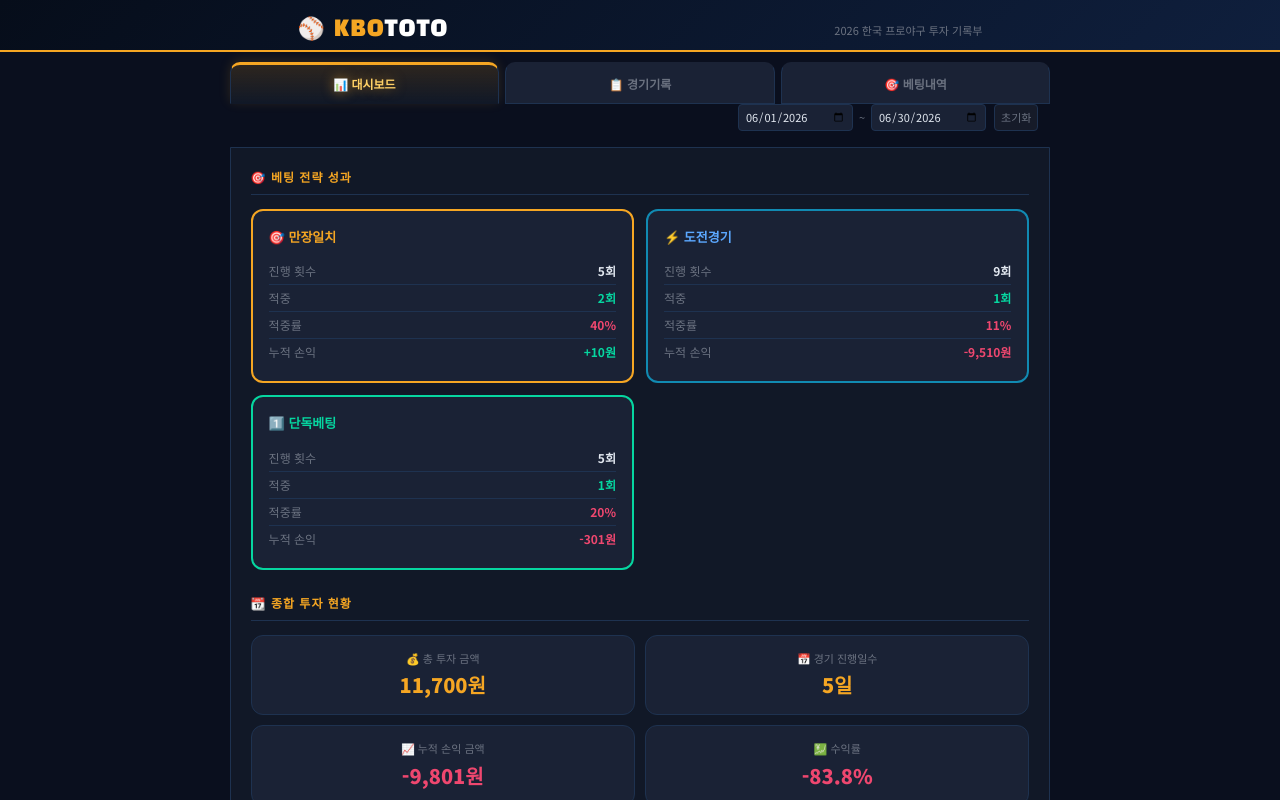
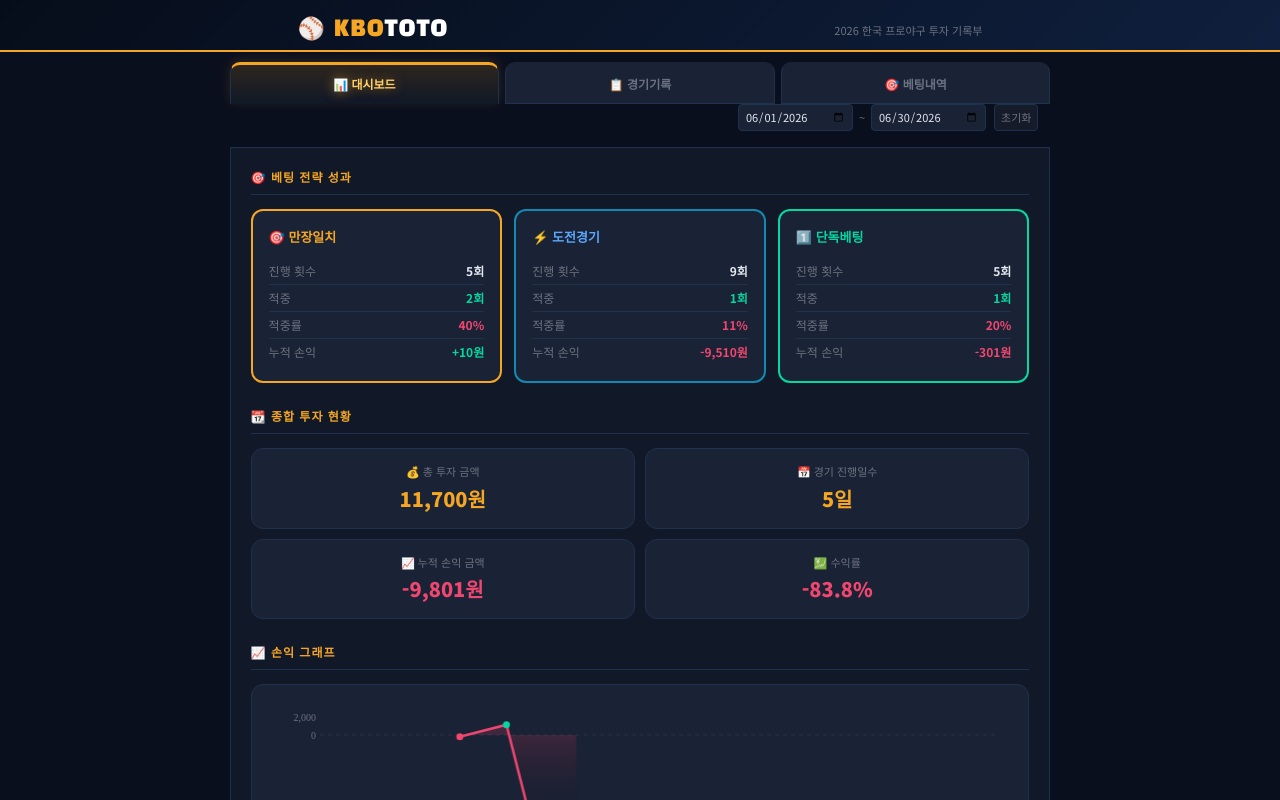
Before and after one commit to dntprbs-maker/kbo-toto-analysis, a React (Vite) app: page / in a window 1280 px wide. Shown: the top 800 px of the page. Built offline with nearby package versions, Linux system fonts and the light colour scheme.

Commit message:
fix: change bet stats grid to 3 columns

```diff
--- a/src/components/MainDashboard.css
+++ b/src/components/MainDashboard.css
@@ -84,7 +84,7 @@
 .main-dashboard .kpi-val.green { color: var(--green); }
 .main-dashboard .kpi-val.red { color: var(--red); }
 
-.main-dashboard .bet-compare { display: grid; grid-template-columns: 1fr 1fr; gap: 12px; margin-bottom: 20px; }
+.main-dashboard .bet-compare { display: grid; grid-template-columns: 1fr 1fr 1fr; gap: 12px; margin-bottom: 20px; }
 .main-dashboard .bet-type-card { background: var(--card); border-radius: 12px; padding: 16px; border: 2px solid transparent; transition: border .2s; }
 .main-dashboard .bet-type-card.unanimous { border-color: var(--gold); }
 .main-dashboard .bet-type-card.allfive { border-color: var(--blue); }
```
